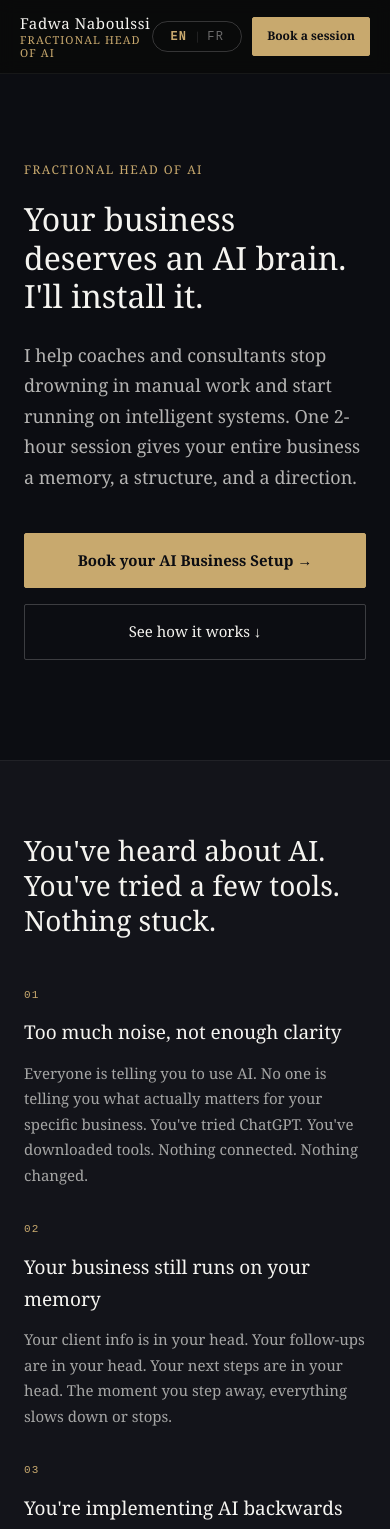
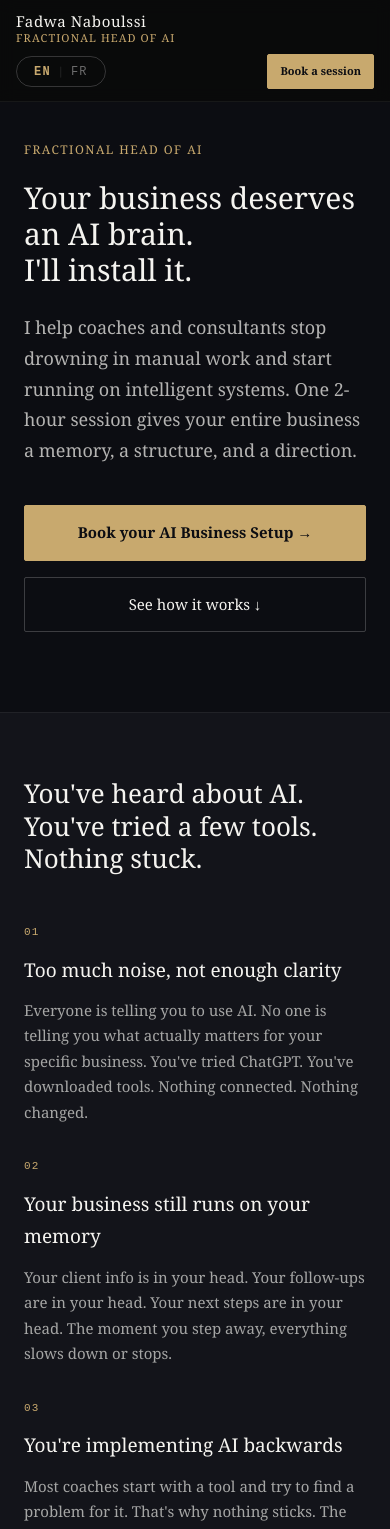
Before and after one commit to Creavot/fadwa-website, a React (Vite) app: page / in a window 390 px wide. Shown: the top 1529 px of the page. Built offline with nearby package versions, Linux system fonts and the light colour scheme.

Commit message:
Improve mobile responsiveness: nav, portfolio grid, footer, small screens

```diff
--- a/src/App.css
+++ b/src/App.css
@@ -637,7 +637,7 @@
 
 @media (max-width: 600px) {
   .section {
-    padding: 72px 0;
+    padding: 64px 0;
   }
 
   .steps-grid {
@@ -651,4 +651,52 @@
   .hero-ctas .btn {
     text-align: center;
   }
+
+  .portfolio-grid {
+    grid-template-columns: 1fr;
+  }
+
+  .footer .container {
+    flex-direction: column;
+    align-items: flex-start;
+    gap: 12px;
+  }
+
+  .section-headline {
+    font-size: 26px;
+  }
+
+  .hero-headline {
+    font-size: 30px;
+  }
+
+  .aios-inner {
+    max-width: 100%;
+  }
+
+  .contact-inner {
+    max-width: 100%;
+  }
 }
+
+@media (max-width: 420px) {
+  .nav {
+    flex-wrap: wrap;
+    gap: 10px;
+    padding: 12px 16px;
+  }
+
+  .nav-right {
+    width: 100%;
+    justify-content: space-between;
+  }
+
+  .btn-small {
+    font-size: 11px;
+    padding: 7px 12px;
+  }
+
+  .hero {
+    padding: 140px 0 80px;
+  }
+}
```
